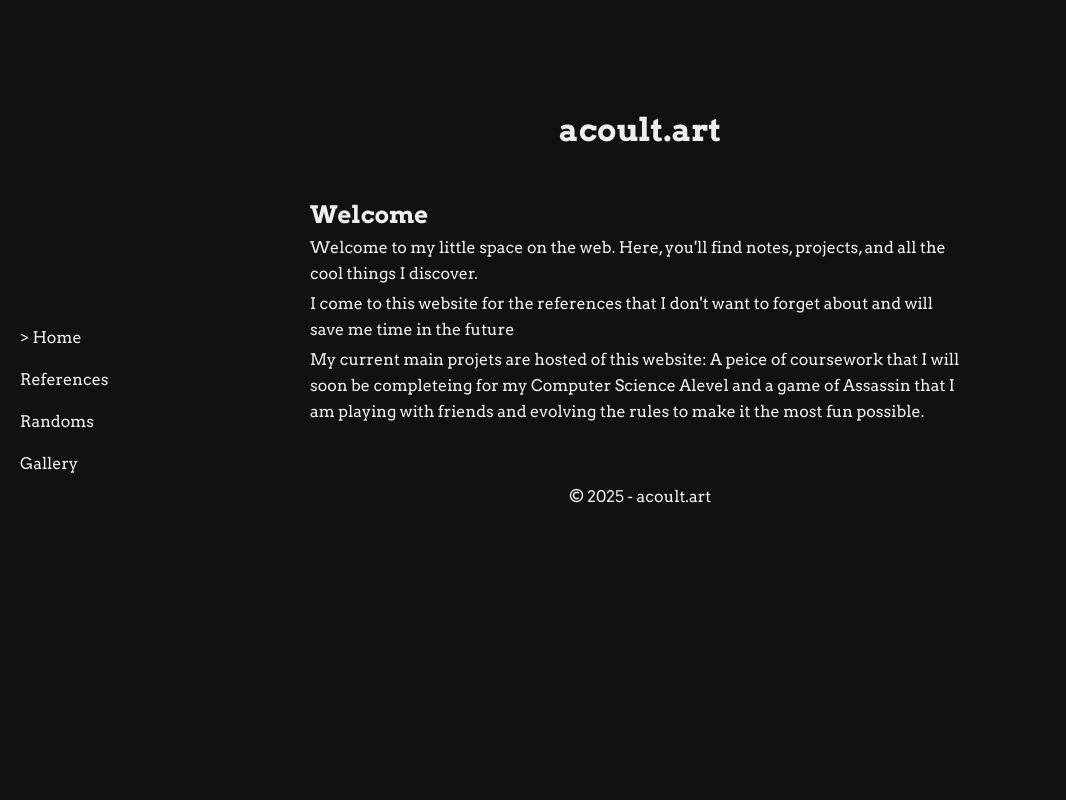
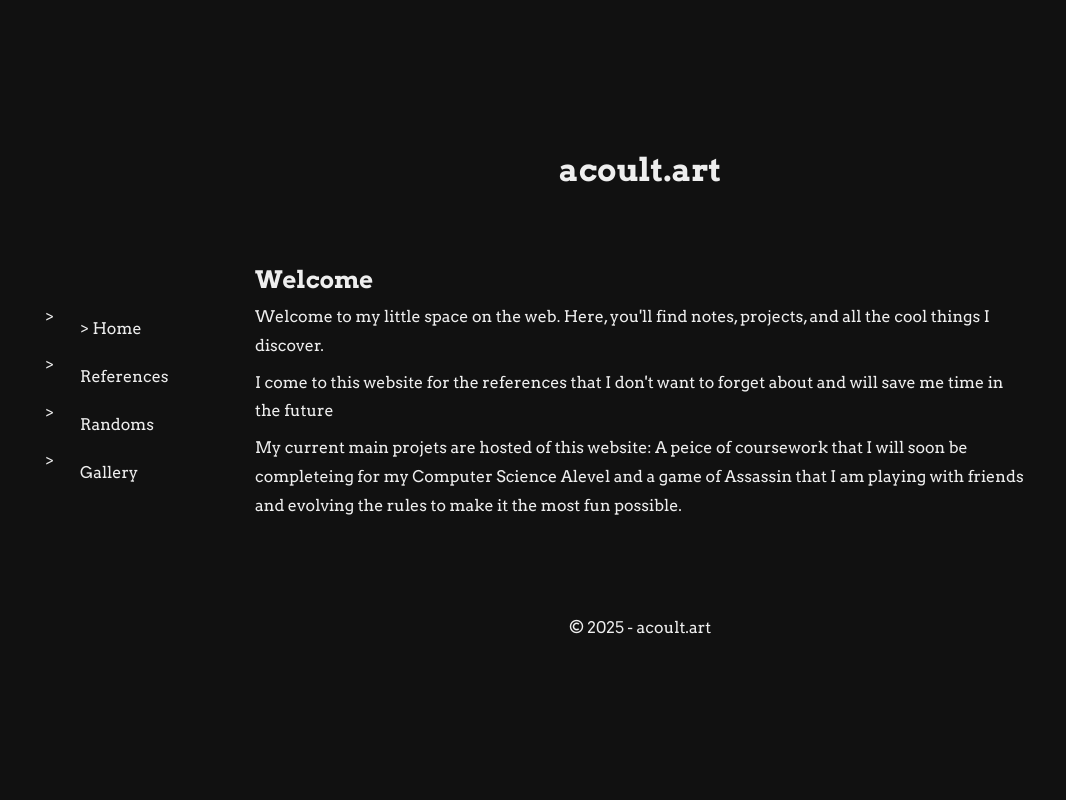
Before and after one commit to a-842/website, a Flask app: page / in a window 1280 px wide. Shown: the whole page, without its empty margins (0-1066 px from the left). Run offline with Flask 3, Linux system fonts and the light colour scheme; some libraries are stand-ins or nearby versions.

Commit message:
more padding

```diff
--- a/static/style.css
+++ b/static/style.css
@@ -4,8 +4,7 @@ html {
     scroll-behavior: smooth;
 }
 
-
-/* for consistency */
+/* Reset and Consistency */
 * {
     margin: 0;
     padding: 0;
@@ -14,36 +13,34 @@ html {
 
 /* General Styles */
 body {
-  padding: 20px;
+    padding: 30px;
     background: #111;
     color: #eee;
     font-family: 'Arvo', serif;
 }
 
 main {
-    max-width: 800px;
+    max-width: 900px;
     margin: auto;
-    padding: 50px;
+    padding: 60px 40px;
 }
 
+/* Navigation */
 nav {
     position: fixed;
     top: 0;
     left: 0;
-    width: auto;
+    width: 220px;
     height: 100vh;
-    padding: 10px;
+    padding: 20px;
     display: flex;
     flex-direction: column;
     justify-content: center;
-
 }
 
 nav ul {
     list-style: none;
     padding: 0;
-    margin: 0;
-    width: 100%;
 }
 
 nav ul li {
@@ -52,98 +49,76 @@ nav ul li {
 
 nav ul li a {
     display: block;
-    padding: 10px;
+    padding: 12px 15px;
     text-decoration: none;
     transition: background 0.3s;
     color: #eee;
 }
 
-
 /* Layout Elements */
 header {
     text-align: center;
-    padding: 20px;
+    padding: 30px;
+}
 
-}
 header a {
     text-decoration: none;
     color: #eee;
 }
 
-
+/* Sections */
 section {
-    margin-bottom: 20px;
-    padding: 20px;
+    margin-bottom: 30px;
+    padding: 25px;
     border-radius: 8px;
 }
 
-
+/* Footer */
 footer {
     text-align: center;
-    padding: 15px;
-    margin-top: 20px;
+    padding: 20px;
+    margin-top: 40px;
 }
 
 /* Text Elements */
 h1 {
-    margin-top: 20px;
+    margin-top: 30px;
 }
 h2 {
-    margin-top: 10px;
+    margin-top: 20px;
 }
 
 p {
-    line-height: 1.6;
-    margin-top: 5px;
+    line-height: 1.8;
+    margin-top: 8px;
 }
 
 /* Code & Preformatted Text */
-/* General code styling */
 code {
     font-family: "Courier New", Courier, monospace;
     font-size: 0.95em;
     background-color: black;
-    padding: 2px 5px;
+    padding: 3px 6px;
     border-radius: 3px;
 }
 
-/* Block code styling */
 pre {
     background-color: black;
-    padding: 10px;
-    border-radius: 5px;
+    padding: 15px;
+    border-radius: 6px;
     overflow-x: auto;
-    font-family: "Courier New", Courier, monospace;
 }
 
-/* Make sure <code> inside <pre> inherits styles */
-pre code {
-    background: none;
-    font-size: 1em;
-}
-
-
-/* Table Elements */
+/* Table */
 table {
     width: 100%;
     border-collapse: collapse;
-    margin: 20px 0;
-}
-
-thead {
-    background: #f60;
-    color: white;
-}
-
-tbody {}
-
-tfoot {
-    background: #ddd;
+    margin: 25px 0;
 }
 
 th, td {
     border: 1px solid #ddd;
-    padding: 10px;
+    padding: 12px;
     text-align: left;
 }
 
@@ -151,42 +126,35 @@ tr:nth-child(even) {
     background: #222;
 }
 
-/* List Elements */
+/* Lists */
 ul, ol {
-    margin-left: 20px;
-    list-style-type: none;
+    margin-left: 25px;
+}
+
+ul li {
+    position: relative;
+    padding-left: 20px;
 }
 
 ul li:before {
     content: '>';
     position: absolute;
-  margin-left: -20px;
+    left: 0;
 }
 
 li {
-    margin-bottom: 3px;
-    margin-top: 3px
+    margin: 5px 0;
 }
 
-/* Description List */
-dl {
-    margin: 10px 0;
+/* Links */
+a {
+    color: lightskyblue;
 }
 
-dt {
-    font-weight: bold;
-}
-
-dd {
-    margin-left: 20px;
-}
-
-a{
-  color: lightskyblue;
-}
 a:visited {
     color: #6d4b8d;
 }
+
 a:hover {
     color: #eee;
 }
```
Lines whose indentation alone changed are shown as unchanged.
